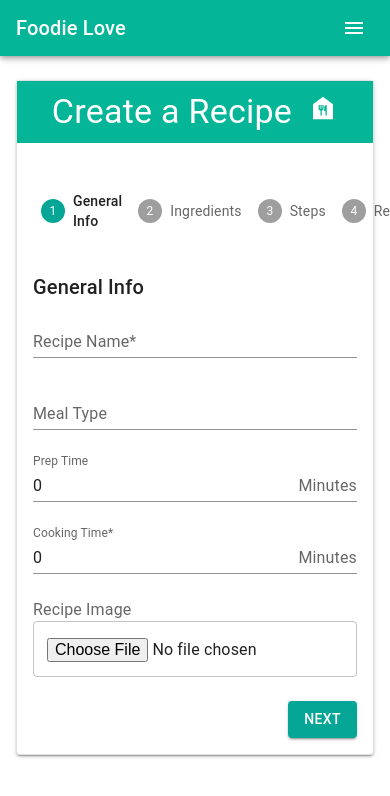
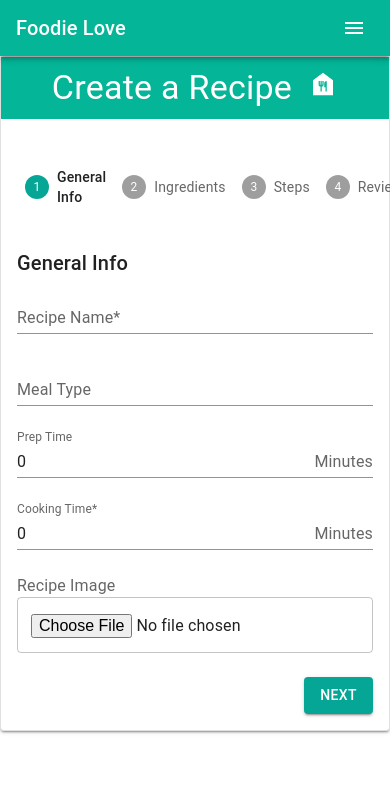
Before and after one commit to Benson-D/foodie-love-frontend, a React (Vite) app: page /create-recipe in a window 390 px wide. Shown: the top 796 px of the page. Built offline with nearby package versions, Linux system fonts and the light colour scheme.

Commit message:
updated form layout for responsive design

```diff
--- a/src/features/createForm/AddIngredients.tsx
+++ b/src/features/createForm/AddIngredients.tsx
@@ -34,19 +34,19 @@ const measurements = [
 function Ingredient({ index, removeItem }: FormStepProps) {
     return (
         <>
-            <Grid item xs={3} sm={3}>
+            <Grid item xs={6} sm={3}>
                 <InputField
                     name={`ingredientList.${index}.amount`}
                     label="Amount*" />
             </Grid>
-            <Grid item xs={4} sm={3}>
+            <Grid item xs={6} sm={3}>
                 <SelectField
                     name={`ingredientList.${index}.measurement`}
                     label="Measurement"
                     data={measurements}
                     fullWidth />
             </Grid>
-            <Grid item xs={3} sm={4}>
+            <Grid item xs={10} sm={4}>
                 <InputField
                     name={`ingredientList.${index}.ingredient`}
                     label="Ingredient*" />
--- a/src/layout/FormLayout.tsx
+++ b/src/layout/FormLayout.tsx
@@ -40,12 +40,10 @@ function FormLayout(props: { children: JSX.Element, title: string }) {
 
     return (
         <ThemeProvider theme={formTheme}>
-            <Container component="section"
-                       maxWidth={false}
-                       sx={{maxWidth: '45rem'}}>
+            <Box component="section">
                 <Paper
                     variant="outlined"
-                    sx={{my: {xs: 3, md: 6}, boxShadow: 2}}>
+                    sx={{ boxShadow: 2 }}>
                     <Typography component="h1" variant="h4" color="secondary">
                         {title}
                         <FoodBankIcon sx={{ml: 2,
@@ -55,7 +53,7 @@ function FormLayout(props: { children: JSX.Element, title: string }) {
                         {children}
                     </Box>
                 </Paper>
-            </Container>
+            </Box>
         </ThemeProvider>
     )
 }
```
